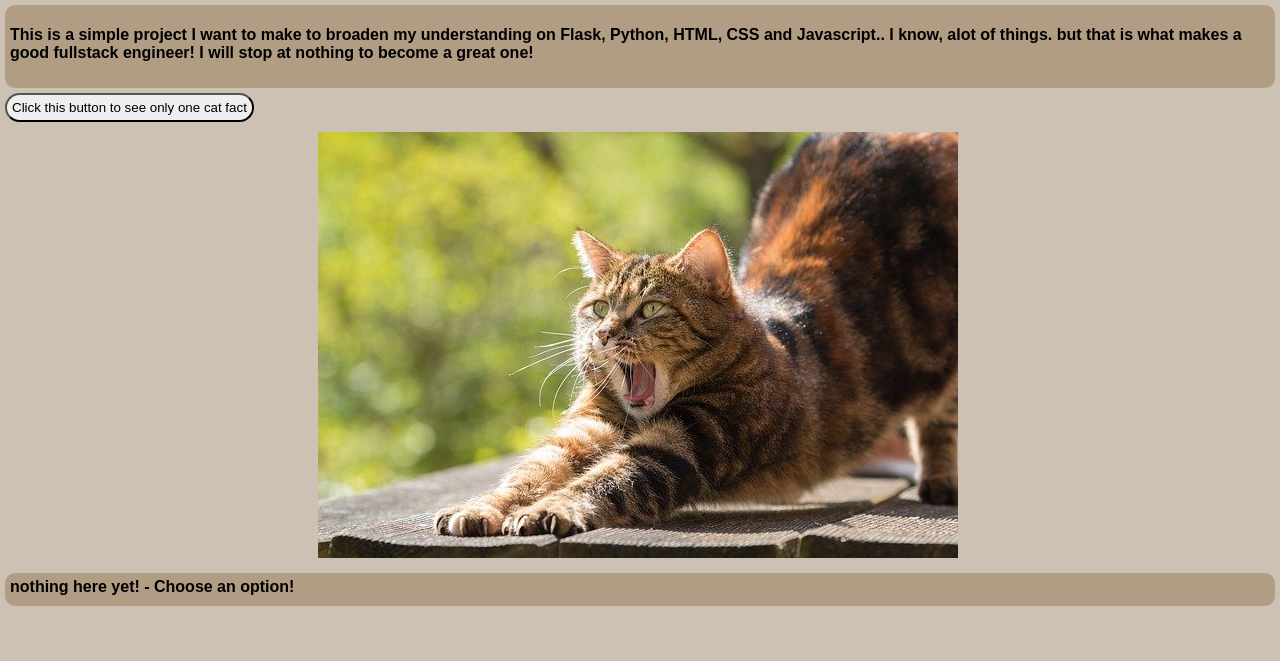
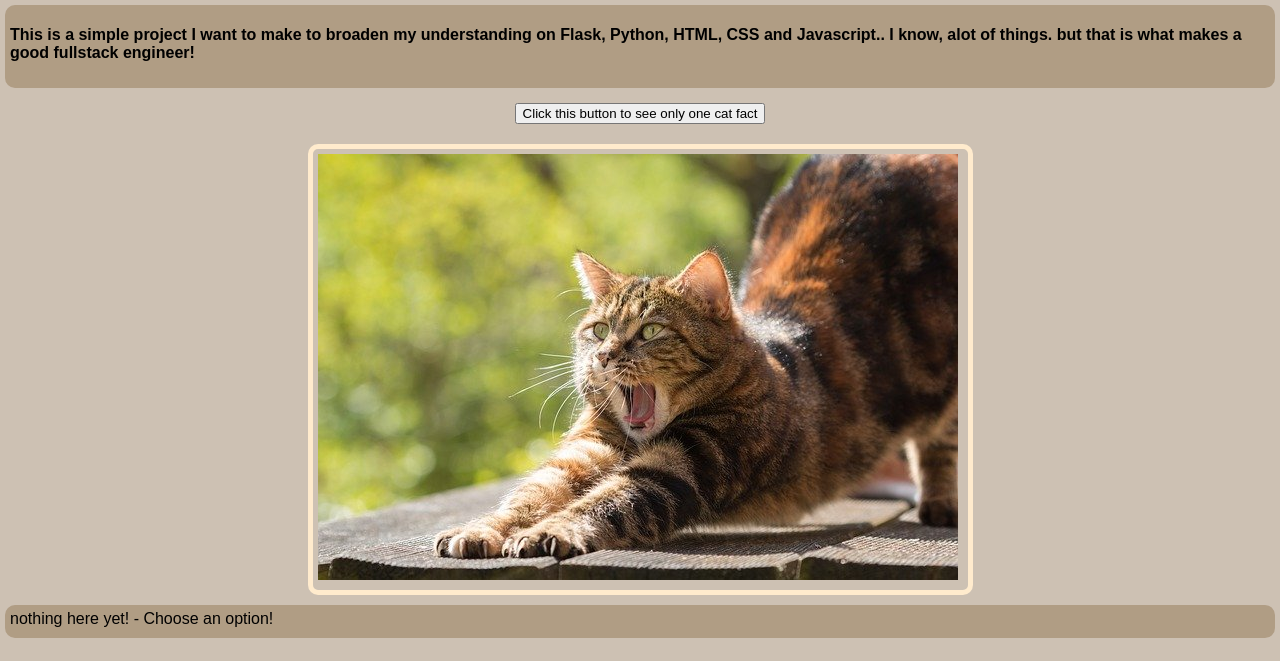
Before and after one commit to CroixChadha/Practice, a Flask app: page / in a window 1280 px wide. Shown: the part 139-800 px from the top of the page. Run offline with Flask 3, Linux system fonts and the light colour scheme.

Commit message:
adjusted all the code

```diff
--- a/Cat-API-Project/static/css/main.css
+++ b/Cat-API-Project/static/css/main.css
@@ -37,34 +37,37 @@ head {
     align-items:last baseline;
 }
 
-button {
+.button {
     display: flex;
     font-family: sans-serif;
-    font-weight: 500;
+    font-weight: 485;
     border-radius: 20px;
     margin: 5px;
     cursor: pointer;
-    padding: 5px;
+    justify-content: center;
+
 }
-.button {
-    justify-content: center;
+button {
+    margin: 10px;
 }
 .rd-catimage {
     display: flex;
-    justify-content: center;
     border-radius: 10px;
     padding-left: 5px;
     padding-bottom: 10px;
     padding-right: 10px;
     padding-top: 5px;
     margin: 5px;
+    border: 5px solid;
+    border-color: blanchedalmond;
 }
-.fact {
-
+.image {
+    justify-content: center;
+    display: flex;
 }
 .resultarea {
     font-family: sans-serif;
-    font-weight: 600;
+    font-weight: 450;
     border-radius: 10px;
     padding-left: 5px;
     padding-bottom: 10px;
--- a/Cat-API-Project/templates/index.html
+++ b/Cat-API-Project/templates/index.html
@@ -10,15 +10,15 @@
     <h4 class="smallt">By Croix Chadha</h4>
 </div>
 <div id="intro-p" class="paragraph">
-    <p>This is a simple project I want to make to broaden my understanding on Flask, Python, HTML, CSS and Javascript.. I know, alot of things. but that is what makes a good fullstack engineer! I will stop at nothing to become a great one!</p>
+    <p>This is a simple project I want to make to broaden my understanding on Flask, Python, HTML, CSS and Javascript.. I know, alot of things. but that is what makes a good fullstack engineer!</p>
 </div>
 
 <div class="button" >
     <button id="fact-button" class="fact">Click this button to see only one cat fact</button>
 </div>
 
-<div class="rd-catimage">
-    <img src="{{ url_for('static', filename='Images/cat-stretch.jpg') }}" alt="cat stretching while yawning image">
+<div class="image">
+    <img src="{{ url_for('static', filename='Images/cat-stretch.jpg') }}" alt="cat stretching while yawning image" class="rd-catimage">
 </div>
 
 <div class="resultarea" id="resultarea">
```
